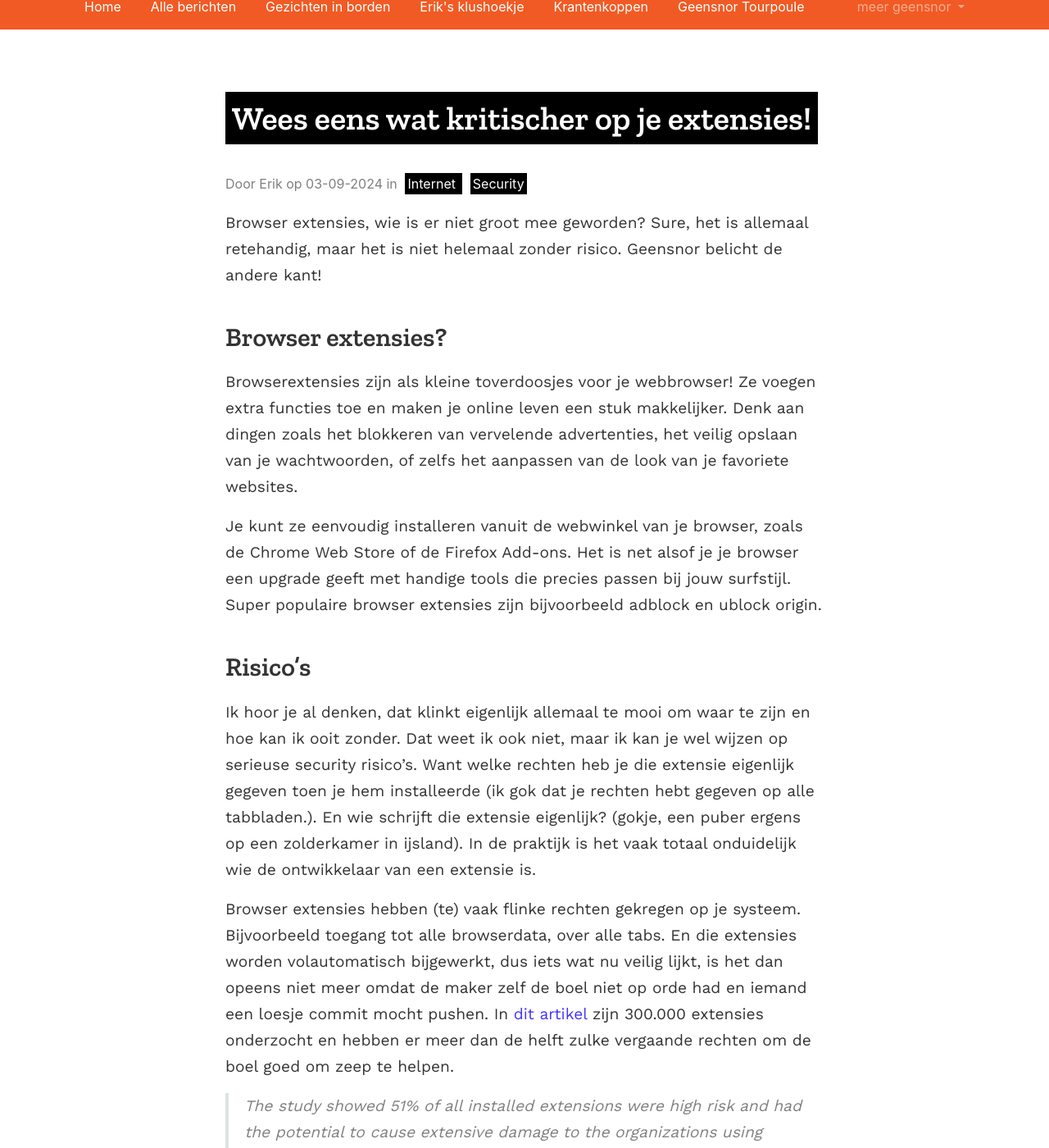
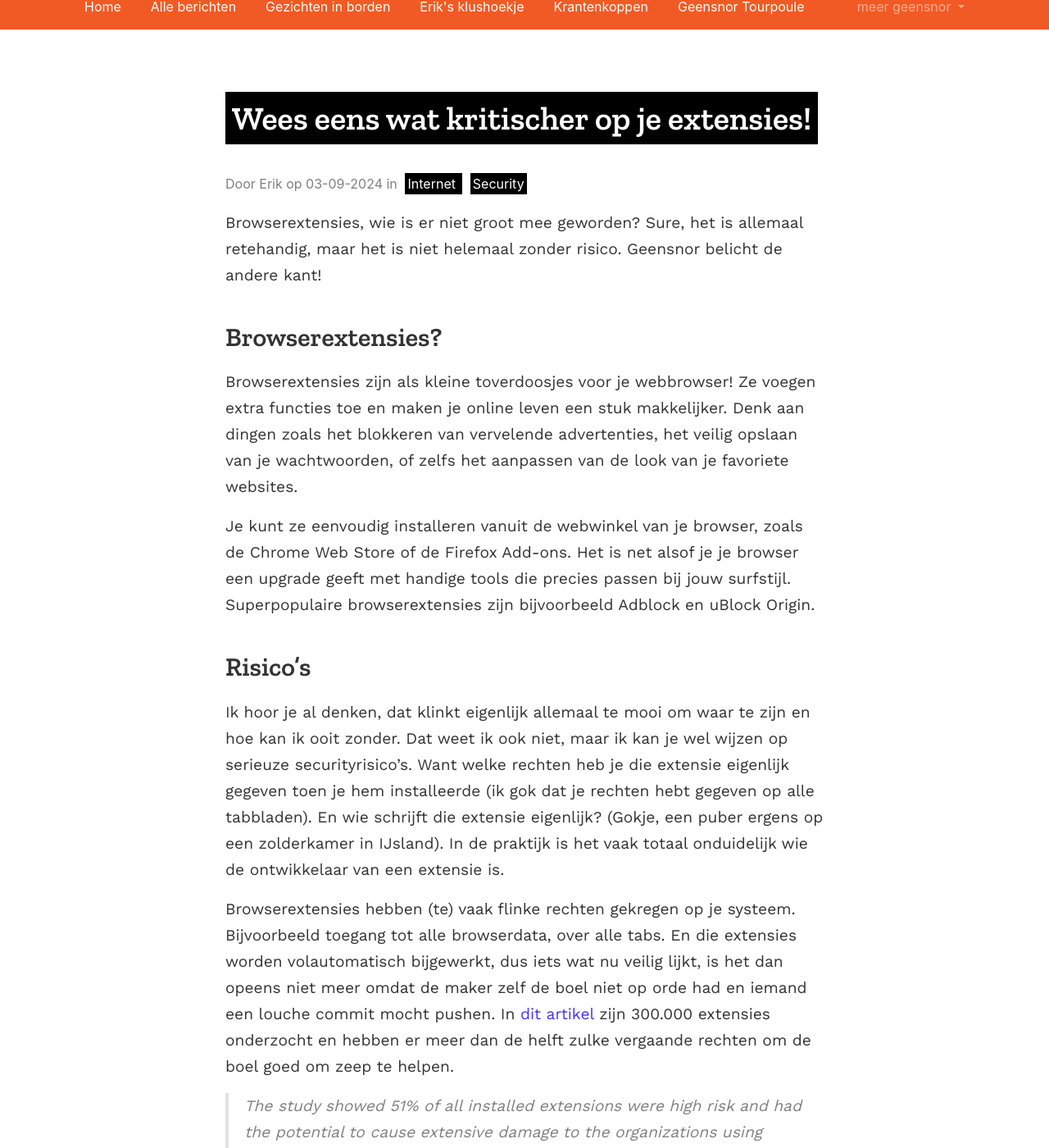
Before and after one commit to geensnor/geensnor.nl, a Jekyll site: the page built from _posts/2024-09-03-browser-extensies.md, in a window 1280 px wide and 1400 px high, scrolled down 260 px. Shown: the whole window at 82% size. Built offline with Jekyll 4.4.1, drawn with Linux system fonts in a browser that asks for light colours; comment, search, counter and statistics services are not loaded; some of the changed text lies outside the part shown.

Commit message:
spelfoutejs, met name samentrekkingen

```diff
--- a/_posts/2024-09-03-browser-extensies.md
+++ b/_posts/2024-09-03-browser-extensies.md
@@ -6,36 +6,36 @@ categories:
   - Security
 ---
 
-Browser extensies, wie is er niet groot mee geworden? Sure, het is allemaal retehandig, maar het is niet helemaal zonder risico. Geensnor belicht de andere kant!
+Browserextensies, wie is er niet groot mee geworden? Sure, het is allemaal retehandig, maar het is niet helemaal zonder risico. Geensnor belicht de andere kant!
 
-## Browser extensies?
+## Browserextensies?
 
 Browserextensies zijn als kleine toverdoosjes voor je webbrowser! Ze voegen extra functies toe en maken je online leven een stuk makkelijker. Denk aan dingen zoals het blokkeren van vervelende advertenties, het veilig opslaan van je wachtwoorden, of zelfs het aanpassen van de look van je favoriete websites.
 
-Je kunt ze eenvoudig installeren vanuit de webwinkel van je browser, zoals de Chrome Web Store of de Firefox Add-ons. Het is net alsof je je browser een upgrade geeft met handige tools die precies passen bij jouw surfstijl. Super populaire browser extensies zijn bijvoorbeeld adblock en ublock origin.
+Je kunt ze eenvoudig installeren vanuit de webwinkel van je browser, zoals de Chrome Web Store of de Firefox Add-ons. Het is net alsof je je browser een upgrade geeft met handige tools die precies passen bij jouw surfstijl. Superpopulaire browserextensies zijn bijvoorbeeld Adblock en uBlock Origin.
 
 ## Risico's
 
-Ik hoor je al denken, dat klinkt eigenlijk allemaal te mooi om waar te zijn en hoe kan ik ooit zonder. Dat weet ik ook niet, maar ik kan je wel wijzen op serieuse security risico's. Want welke rechten heb je die extensie eigenlijk gegeven toen je hem installeerde (ik gok dat je rechten hebt gegeven op alle tabbladen.). En wie schrijft die extensie eigenlijk? (gokje, een puber ergens op een zolderkamer in ijsland). In de praktijk is het vaak totaal onduidelijk wie de ontwikkelaar van een extensie is.
+Ik hoor je al denken, dat klinkt eigenlijk allemaal te mooi om waar te zijn en hoe kan ik ooit zonder. Dat weet ik ook niet, maar ik kan je wel wijzen op serieuze securityrisico's. Want welke rechten heb je die extensie eigenlijk gegeven toen je hem installeerde (ik gok dat je rechten hebt gegeven op alle tabbladen). En wie schrijft die extensie eigenlijk? (Gokje, een puber ergens op een zolderkamer in IJsland). In de praktijk is het vaak totaal onduidelijk wie de ontwikkelaar van een extensie is.
 
-Browser extensies hebben (te) vaak flinke rechten gekregen op je systeem. Bijvoorbeeld toegang tot alle browserdata, over alle tabs. En die extensies worden volautomatisch bijgewerkt, dus iets wat nu veilig lijkt, is het dan opeens niet meer omdat de maker zelf de boel niet op orde had en iemand een loesje commit mocht pushen. In [dit artikel](https://www.darkreading.com/cloud-security/more-than-half-of-browser-extensions-pose-security-risks) zijn 300.000 extensies onderzocht en hebben er meer dan de helft zulke vergaande rechten om de boel goed om zeep te helpen.
+Browserextensies hebben (te) vaak flinke rechten gekregen op je systeem. Bijvoorbeeld toegang tot alle browserdata, over alle tabs. En die extensies worden volautomatisch bijgewerkt, dus iets wat nu veilig lijkt, is het dan opeens niet meer omdat de maker zelf de boel niet op orde had en iemand een louche commit mocht pushen. In [dit artikel](https://www.darkreading.com/cloud-security/more-than-half-of-browser-extensions-pose-security-risks) zijn 300.000 extensies onderzocht en hebben er meer dan de helft zulke vergaande rechten om de boel goed om zeep te helpen.
 
-> The study showed 51% of all installed extensions were high risk and had the potential to cause extensive damage to the organizations using them.  The extensions all had the ability to capture sensitive data from  enterprise apps, run malicious JavaScript, and surreptitiously send  protected data including banking details and login credentials to  external parties.
+> The study showed 51% of all installed extensions were high risk and had the potential to cause extensive damage to the organizations using them. The extensions all had the ability to capture sensitive data from enterprise apps, run malicious JavaScript, and surreptitiously send protected data including banking details and login credentials to external parties.
 
-En dat gaat dus ook wel eens serieus mis. Een malafide roblox extensie (200.000 installs), fake chatgpt extensie die je [FB account hijackt](https://www.darkreading.com/application-security/chatgpt-browser-extension-hijacks-facebook-business-accounts) (9000+ installs)
+En dat gaat dus ook wel eens serieus mis. Een malafide Roblox-extensie (200.000 installs), fake ChatGPT-extensie die je [FB-account hijackt](https://www.darkreading.com/application-security/chatgpt-browser-extension-hijacks-facebook-business-accounts) (9000+ installs).
 
 ## En nu dan?
 
-Nu moet je het helemaal zelf weten wat je met je browser doet, maar mijn tip zou toch zijn om eens kritisch naar dat lijstje guitige icoontjes te kijken daar rechtsboven je browser window. Wat voor ontwikkelaars zitten er nou echt achter, hoe is het track record, hoeveel rechten heb je de extensie eigenlijk gegeven?
+Nu moet je het helemaal zelf weten wat je met je browser doet, maar mijn tip zou toch zijn om eens kritisch naar dat lijstje guitige icoontjes te kijken daar rechtsboven je browserwindow. Wat voor ontwikkelaars zitten er nou echt achter, hoe is het track record, hoeveel rechten heb je de extensie eigenlijk gegeven?
 
-Als je eens echt kritisch kijkt geef je onbekende software vergaande lees (en schrijf) rechten op je browser. En aangezien je tegenwoordig al je gevoelige informatie via je browser deelt, mag je daar wel eens wat zuiniger mee omgaan.
+Als je eens echt kritisch kijkt, geef je onbekende software vergaande lees- (en schrijf)rechten op je browser. En aangezien je tegenwoordig al je gevoelige informatie via je browser deelt, mag je daar wel eens wat zuiniger mee omgaan.
 
-In mijn browser zitten op moment van schrijven 3 extensies (statshunters, shodan en cookie quick manager) maar ik heb zojuist shodan en die cookie dinges ook maar uitgezet. Minder is veiliger....en sneller :)
+In mijn browser zitten op het moment van schrijven 3 extensies (Statshunters, Shodan en Cookie Quick Manager), maar ik heb zojuist Shodan en die cookie-dinges ook maar uitgezet. Minder is veiliger... en sneller :)
 
 ## Weet niemand anders dit dan??
 
 Natuurlijk wel, en ze schrijven er ook over!
 
-- [Kasperksky "dangerous browser extensions"](https://www.kaspersky.com/blog/dangerous-browser-extensions-2023/50059/)
-- [darkreading "More Than Half of Browser Extensions Pose Security Risks"](https://www.darkreading.com/cloud-security/more-than-half-of-browser-extensions-pose-security-risks)
-- [medium "Navigating the Hazards: Safeguarding Against the Risks of Browser Extensions"](https://medium.com/@hegde.sateesh/navigating-the-hazards-safeguarding-against-the-risks-of-browser-extensions-bfaa3701eda1)
+- [Kaspersky "Dangerous Browser Extensions"](https://www.kaspersky.com/blog/dangerous-browser-extensions-2023/50059/)
+- [Darkreading "More Than Half of Browser Extensions Pose Security Risks"](https://www.darkreading.com/cloud-security/more-than-half-of-browser-extensions-pose-security-risks)
+- [Medium "Navigating the Hazards: Safeguarding Against the Risks of Browser Extensions"](https://medium.com/@hegde.sateesh/navigating-the-hazards-safeguarding-against-the-risks-of-browser-extensions-bfaa3701eda1)
```
